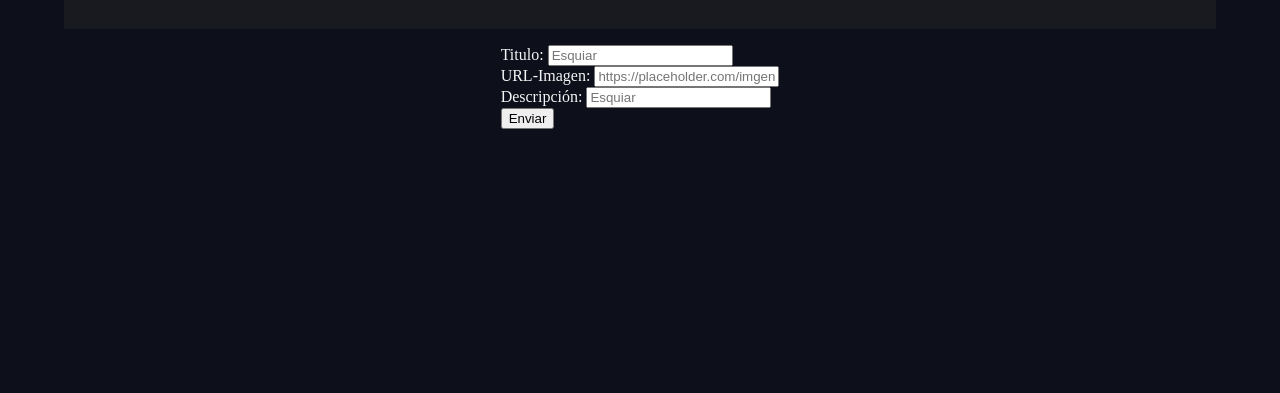
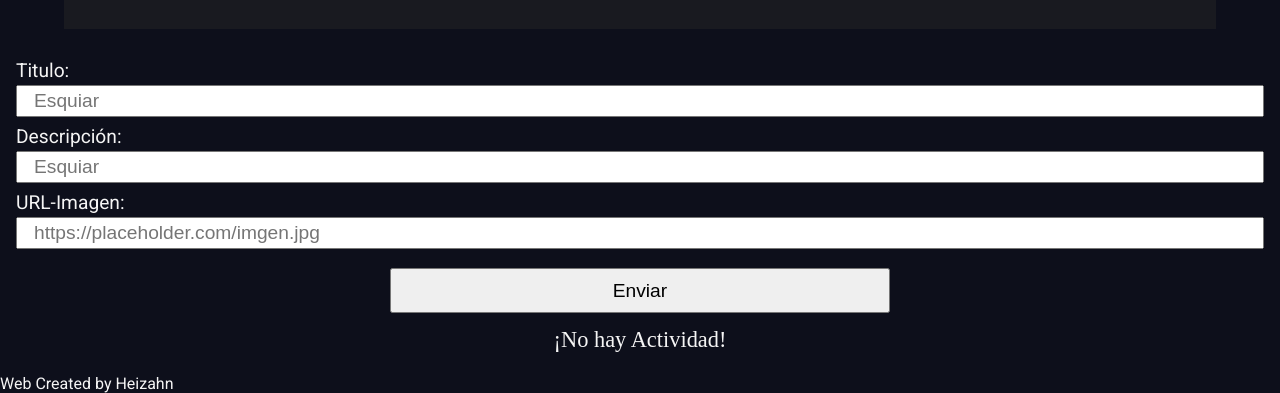
Before and after one commit to pi-rym/PM1-Heizahn, a website: page index.html in a window 1280 px wide. Shown: the part 720-1113 px from the top of the page. Before the commit the page ends 849 px from the top, so only its background shows below. Drawn offline with Linux system fonts and the light colour scheme.

Commit message:
estilizando los inputs

```diff
--- a/index.html
+++ b/index.html
@@ -58,9 +58,9 @@
                     </article>
                 </div>
             </section>
-            <section>
-                <form action="submit">
-                    <div>
+            <section class="activity">
+                <form action="submit" class="roboto-regular">
+                    <div class="input-1 inputs">
                         <label for="title">Titulo:</label>
                         <input
                             type="text"
@@ -69,16 +69,7 @@
                             id="title"
                         />
                     </div>
-                    <div>
-                        <label for="imgUrl">URL-Imagen:</label>
-                        <input
-                            type="text"
-                            placeholder="https://placeholder.com/imgen.jpg"
-                            name="imgUrl"
-                            id="imgUrl"
-                        />
-                    </div>
-                    <div>
+                    <div class="input-2 inputs">
                         <label for="description">Descripción:</label>
                         <input
                             type="text"
@@ -87,11 +78,21 @@
                             id="description"
                         />
                     </div>
-
+                    <di class="input3 inputs">
+                        <label for="imgUrl">URL-Imagen:</label>
+                        <input
+                            type="text"
+                            placeholder="https://placeholder.com/imgen.jpg"
+                            name="imgUrl"
+                            id="imgUrl"
+                        />
+                    </di>
                     <button>Enviar</button>
                 </form>
                 <div id="containerActivity"></div>
             </section>
         </main>
+        <footer><p class="roboto-regular">Web Created by Heizahn</p></footer>
+        <script src="./scripts/index.js"></script>
     </body>
 </html>
--- a/scripts/index.js
+++ b/scripts/index.js
@@ -0,0 +1,11 @@
+document.getElementsByTagName("form")[0].addEventListener("submit", (event) => {
+    event.preventDefault();
+});
+
+const Activity = [];
+const noActivity = `<h2>¡No hay Actividad!</h2>`;
+const activityBox = document.getElementById("containerActivity");
+
+if (Activity.length === 0) activityBox.innerHTML = noActivity;
+
+console.log(activityBox);
--- a/styles/styles.css
+++ b/styles/styles.css
@@ -120,6 +120,48 @@ body{
 						font-size: 1.2rem;
 						transition: .4s ease;
 					}
+				}
+			}
+		}
+
+		.activity{
+			margin-bottom: 1rem;
+			width: 100%;
+			form {
+				display: flex;
+				flex-direction: column;
+				gap: .6rem;
+				padding: 1rem;
+
+				.inputs{
+					width: 100%;
+					display: flex;
+					flex-direction: column;
+					gap: .3rem;
+					font-size: 1.2rem;
+
+					input{
+						font-size: 1.2rem;
+						padding: .2rem 1rem;
+						outline: none;
+					}
+				}
+
+
+				button{
+					font-size: 1.2rem;
+					width: 40%;
+					align-self: center;
+					padding: .6rem ;
+					margin-top: .6rem;
+				}
+			}
+
+			#containerActivity{
+				h2{
+					font-size: 1.4rem;
+					text-align: center;
+					margin-bottom: .5rem;
 				}
 			}
 		}
```
